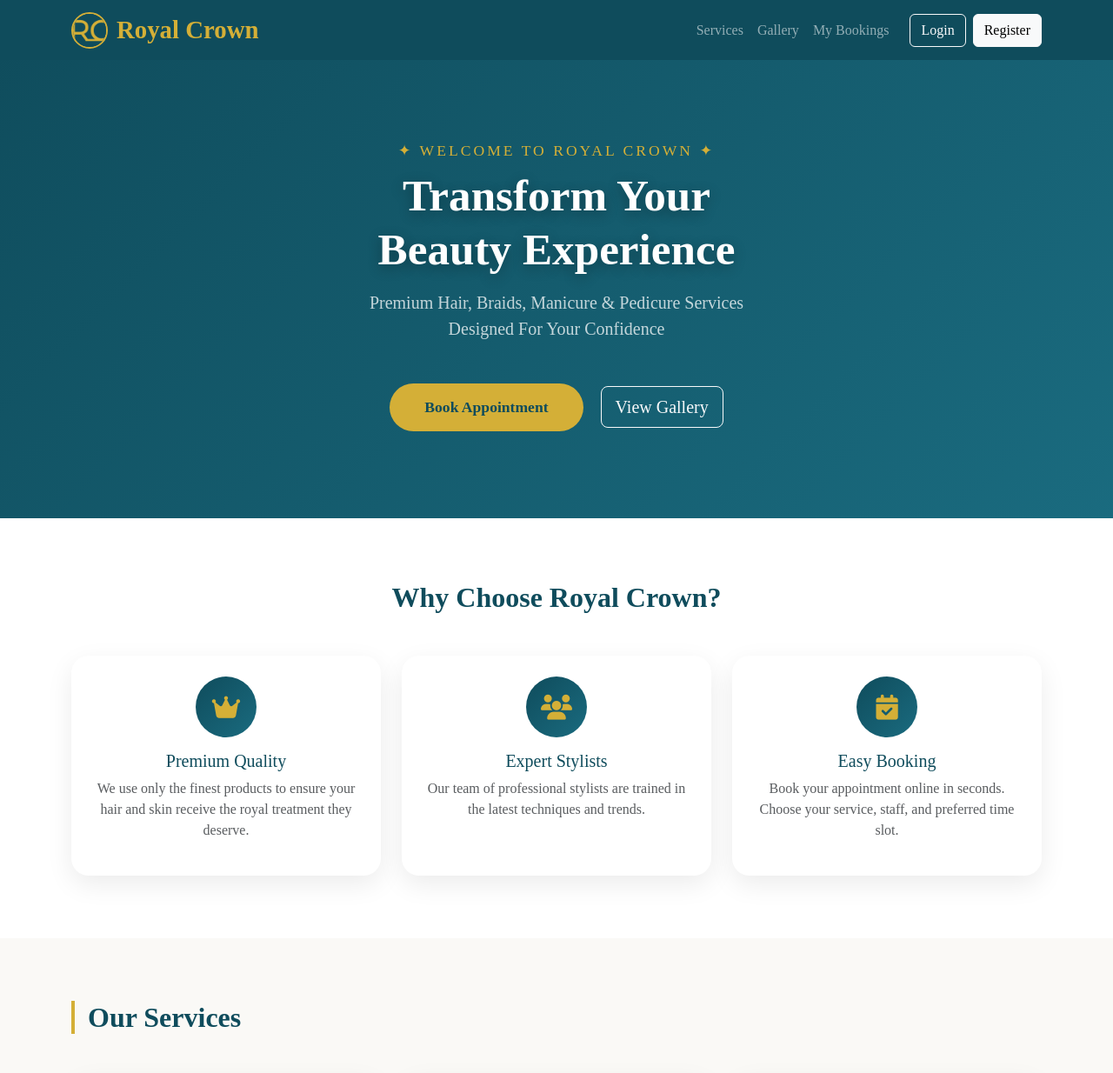
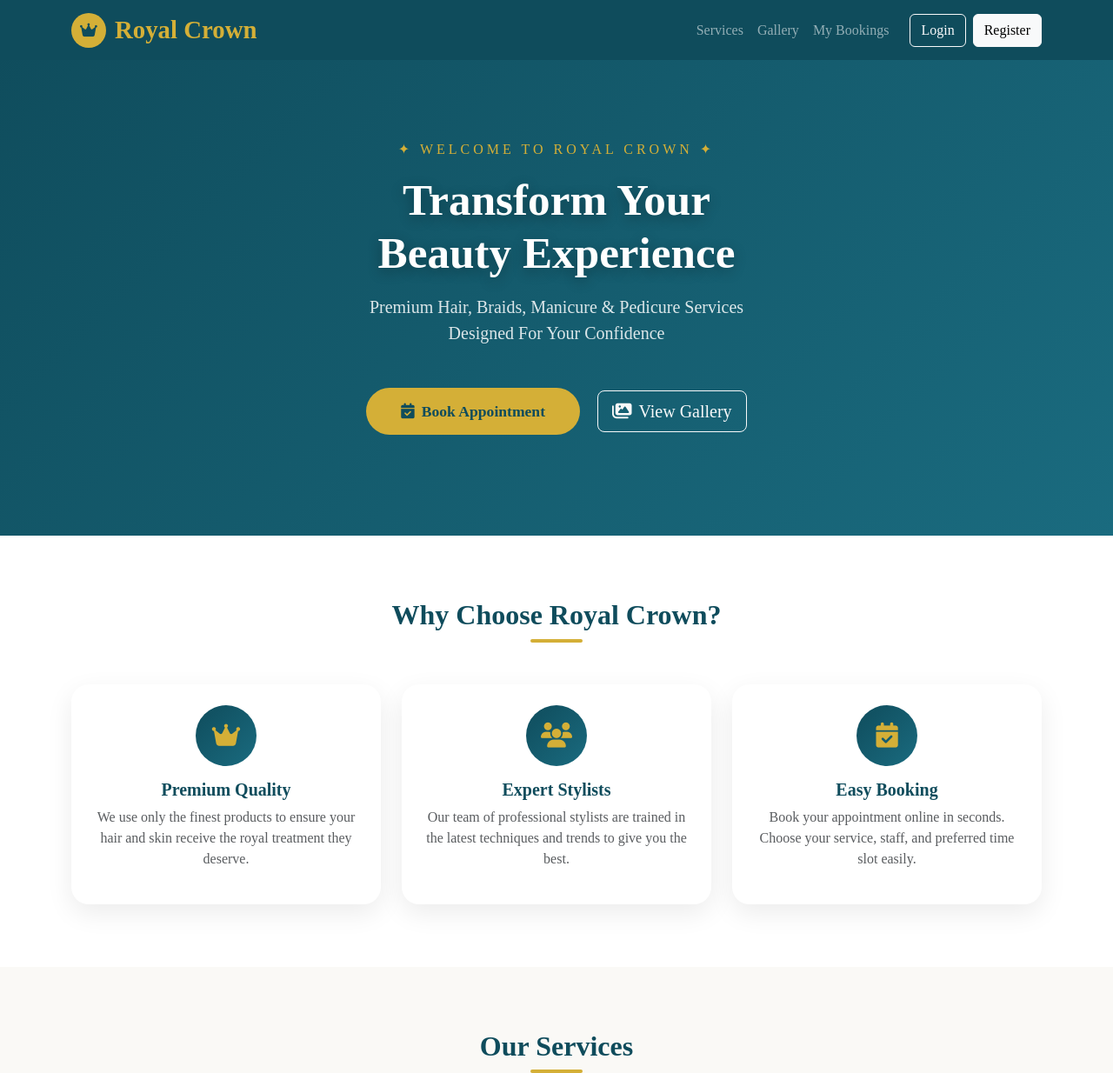
Before and after one commit to Mireya4Data/royal-crown-salon, a Django app: page / in a window 1280 px wide. Shown: the top 1234 px of the page at 87% size. Run offline with Django 5.2, Linux system fonts and the light colour scheme.

Commit message:
fix home page, navbar logo, register view

```diff
--- a/core/templates/home.html
+++ b/core/templates/home.html
@@ -19,7 +19,7 @@
     <link rel="icon" type="image/png" href="{% static 'icons/icon-192.png' %}">
 
     <style>
-        body { background: #FAF9F6; font-family: 'Playfair Display', serif; }
+        body { background: #FAF9F6; font-family: 'Playfair Display', serif; margin: 0; }
 
         /* ── NAVBAR ── */
         .navbar { background: #0F4C5C !important; }
@@ -30,19 +30,21 @@
             display: flex;
             align-items: center;
             gap: 10px;
+            text-decoration: none;
         }
-        .navbar-brand img {
-            width: 42px;
-            height: 42px;
-            min-width: 42px;
+        .brand-icon {
+            display: inline-flex;
+            align-items: center;
+            justify-content: center;
+            width: 40px;
+            height: 40px;
+            min-width: 40px;
             border-radius: 50%;
-            object-fit: cover;
-            object-position: center;
-            border: 2px solid #D4AF37;
-            display: inline-block;
-            vertical-align: middle;
-     }
-
+            background: #D4AF37;
+            color: #0F4C5C;
+            font-size: 1.1rem;
+            flex-shrink: 0;
+        }
         @media (max-width: 991px) {
             .navbar-collapse {
                 background: #0F4C5C;
@@ -64,6 +66,10 @@
             font-weight: 700;
             text-shadow: 0 4px 15px rgba(0,0,0,0.3);
         }
+        @media (max-width: 768px) {
+            .hero h1 { font-size: 2.2rem; }
+            .hero { padding: 130px 0 80px; }
+        }
         .btn-luxury {
             background: #D4AF37;
             color: #0F4C5C;
@@ -82,18 +88,19 @@
             transform: scale(1.05);
         }
 
-        /* ── SERVICE CARDS ── */
-        .service-card {
+        /* ── CARDS ── */
+        .feature-card {
             border: none;
             border-radius: 20px;
             overflow: hidden;
             box-shadow: 0 10px 30px rgba(0,0,0,0.08);
             transition: all 0.4s;
             background: white;
+            height: 100%;
         }
-        .service-card:hover {
+        .feature-card:hover {
             transform: translateY(-10px);
-            box-shadow: 0 20px 40px rgba(212, 175, 55, 0.25);
+            box-shadow: 0 20px 40px rgba(212,175,55,0.25);
         }
         .service-icon {
             width: 70px;
@@ -110,8 +117,33 @@
         .section-title {
             color: #0F4C5C;
             font-weight: 700;
-            border-left: 4px solid #D4AF37;
-            padding-left: 15px;
+        }
+        .gold-divider {
+            width: 60px;
+            height: 4px;
+            background: #D4AF37;
+            margin: 0 auto 30px;
+            border-radius: 2px;
+        }
+
+        /* ── SERVICE PREVIEW ── */
+        .service-preview-card {
+            border: none;
+            border-radius: 20px;
+            overflow: hidden;
+            box-shadow: 0 10px 30px rgba(0,0,0,0.08);
+            transition: all 0.4s;
+            background: white;
+            height: 100%;
+        }
+        .service-preview-card:hover {
+            transform: translateY(-10px);
+            box-shadow: 0 20px 40px rgba(212,175,55,0.25);
+        }
+        .service-preview-card img {
+            width: 100%;
+            height: 200px;
+            object-fit: cover;
         }
 
         /* ── FOOTER ── */
@@ -130,9 +162,12 @@
     <nav class="navbar navbar-expand-lg navbar-dark fixed-top">
         <div class="container">
             <a class="navbar-brand" href="{% url 'home' %}">
-                <img src="{% static 'icons/icon-192.png' %}" alt="Logo">
+                <span class="brand-icon">
+                    <i class="fas fa-crown"></i>
+                </span>
                 Royal Crown
             </a>
+
             <button class="navbar-toggler" type="button"
                     data-bs-toggle="collapse"
                     data-bs-target="#navbarNav"
@@ -141,6 +176,7 @@
                     aria-label="Toggle navigation">
                 <span class="navbar-toggler-icon"></span>
             </button>
+
             <div class="collapse navbar-collapse" id="navbarNav">
                 <div class="navbar-nav ms-auto align-items-lg-center">
                     <a class="nav-link" href="{% url 'services' %}">Services</a>
@@ -161,38 +197,58 @@
     <!-- HERO -->
     <section class="hero">
         <div class="container">
-            <p class="mb-2" style="color: #D4AF37; font-size: 1.1rem; letter-spacing: 3px;">✦ WELCOME TO ROYAL CROWN ✦</p>
-            <h1 class="display-4 fw-bold mb-3">Transform Your<br>Beauty Experience</h1>
-            <p class="lead mb-5 opacity-75">Premium Hair, Braids, Manicure & Pedicure Services<br>Designed For Your Confidence</p>
-            <a href="{% url 'services' %}" class="btn btn-luxury btn-lg me-3">Book Appointment</a>
-            <a href="{% url 'gallery' %}" class="btn btn-outline-light btn-lg">View Gallery</a>
+            <p style="color:#D4AF37; font-size:1rem; letter-spacing:4px; margin-bottom:15px;">
+                ✦ WELCOME TO ROYAL CROWN ✦
+            </p>
+            <h1 class="display-4 fw-bold mb-3">
+                Transform Your<br>Beauty Experience
+            </h1>
+            <p class="lead mb-5" style="opacity:0.85;">
+                Premium Hair, Braids, Manicure & Pedicure Services<br>
+                Designed For Your Confidence
+            </p>
+            <a href="{% url 'services' %}" class="btn btn-luxury btn-lg me-2 me-md-3 mb-3">
+                <i class="fas fa-calendar-check me-2"></i>Book Appointment
+            </a>
+            <a href="{% url 'gallery' %}" class="btn btn-outline-light btn-lg mb-3">
+                <i class="fas fa-images me-2"></i>View Gallery
+            </a>
         </div>
     </section>
 
     <!-- WHY CHOOSE US -->
     <section class="py-5" style="background: white;">
         <div class="container py-4">
-            <h2 class="section-title mb-5 text-center" style="border-left: none; padding-left: 0;">Why Choose Royal Crown?</h2>
+            <div class="text-center mb-5">
+                <h2 class="section-title">Why Choose Royal Crown?</h2>
+                <div class="gold-divider"></div>
+            </div>
             <div class="row g-4 text-center">
                 <div class="col-md-4">
-                    <div class="service-card p-4 h-100">
-                        <div class="service-icon"><i class="fas fa-crown"></i></div>
-                        <h5 style="color: #0F4C5C;">Premium Quality</h5>
+                    <div class="feature-card p-4">
+                        <div class="service-icon">
+                            <i class="fas fa-crown"></i>
+                        </div>
+                        <h5 class="section-title">Premium Quality</h5>
                         <p class="text-muted">We use only the finest products to ensure your hair and skin receive the royal treatment they deserve.</p>
                     </div>
                 </div>
                 <div class="col-md-4">
-                    <div class="service-card p-4 h-100">
-                        <div class="service-icon"><i class="fas fa-users"></i></div>
-                        <h5 style="color: #0F4C5C;">Expert Stylists</h5>
-                        <p class="text-muted">Our team of professional stylists are trained in the latest techniques and trends.</p>
+                    <div class="feature-card p-4">
+                        <div class="service-icon">
+                            <i class="fas fa-users"></i>
+                        </div>
+                        <h5 class="section-title">Expert Stylists</h5>
+                        <p class="text-muted">Our team of professional stylists are trained in the latest techniques and trends to give you the best.</p>
                     </div>
                 </div>
                 <div class="col-md-4">
-                    <div class="service-card p-4 h-100">
-                        <div class="service-icon"><i class="fas fa-calendar-check"></i></div>
-                        <h5 style="color: #0F4C5C;">Easy Booking</h5>
-                        <p class="text-muted">Book your appointment online in seconds. Choose your service, staff, and preferred time slot.</p>
+                    <div class="feature-card p-4">
+                        <div class="service-icon">
+                            <i class="fas fa-calendar-check"></i>
+                        </div>
+                        <h5 class="section-title">Easy Booking</h5>
+                        <p class="text-muted">Book your appointment online in seconds. Choose your service, staff, and preferred time slot easily.</p>
                     </div>
                 </div>
             </div>
@@ -202,41 +258,56 @@
     <!-- OUR SERVICES PREVIEW -->
     <section class="py-5" style="background: #FAF9F6;">
         <div class="container py-4">
-            <h2 class="section-title mb-5">Our Services</h2>
+            <div class="text-center mb-5">
+                <h2 class="section-title">Our Services</h2>
+                <div class="gold-divider"></div>
+                <p class="text-muted">Handcrafted beauty experiences just for you</p>
+            </div>
             <div class="row g-4">
                 <div class="col-md-4">
-                    <div class="service-card h-100">
+                    <div class="service-preview-card">
                         <img src="https://images.unsplash.com/photo-1594254773847-9fce26e950bc?w=600&h=300&fit=crop&auto=format"
-                             class="img-fluid w-100" style="height:200px; object-fit:cover;" alt="Braids">
+                             alt="Braids">
                         <div class="p-4">
-                            <h5 style="color:#0F4C5C;">Braids</h5>
-                            <p class="text-muted small">Box braids, cornrows, knotless braids and more — expertly crafted.</p>
+                            <h5 class="section-title">
+                                <i class="fas fa-star me-2" style="color:#D4AF37;"></i>Braids
+                            </h5>
+                            <p class="text-muted small">Box braids, cornrows, knotless braids and more — expertly crafted for your style.</p>
                             <a href="{% url 'services' %}" class="btn btn-luxury btn-sm px-4">Book Now</a>
                         </div>
                     </div>
                 </div>
                 <div class="col-md-4">
-                    <div class="service-card h-100">
+                    <div class="service-preview-card">
                         <img src="https://images.unsplash.com/photo-1503951914875-452162b0f3f1?w=600&h=300&fit=crop&auto=format"
-                             class="img-fluid w-100" style="height:200px; object-fit:cover;" alt="Haircut">
+                             alt="Haircut">
                         <div class="p-4">
-                            <h5 style="color:#0F4C5C;">Haircut</h5>
-                            <p class="text-muted small">Precision fades, low cuts, beard grooming and styling for men.</p>
+                            <h5 class="section-title">
+                                <i class="fas fa-star me-2" style="color:#D4AF37;"></i>Haircut
+                            </h5>
+                            <p class="text-muted small">Precision fades, low cuts, beard grooming and expert styling for men.</p>
                             <a href="{% url 'services' %}" class="btn btn-luxury btn-sm px-4">Book Now</a>
                         </div>
                     </div>
                 </div>
                 <div class="col-md-4">
-                    <div class="service-card h-100">
+                    <div class="service-preview-card">
                         <img src="https://images.unsplash.com/photo-1604654894610-df63bc536371?w=600&h=300&fit=crop&auto=format"
-                             class="img-fluid w-100" style="height:200px; object-fit:cover;" alt="Manicure">
+                             alt="Manicure and Pedicure">
                         <div class="p-4">
-                            <h5 style="color:#0F4C5C;">Manicure & Pedicure</h5>
-                            <p class="text-muted small">Luxury nail care, nail art, gel nails and relaxing foot treatments.</p>
+                            <h5 class="section-title">
+                                <i class="fas fa-star me-2" style="color:#D4AF37;"></i>Manicure & Pedicure
+                            </h5>
+                            <p class="text-muted small">Luxury nail care, nail art, gel nails and relaxing spa foot treatments.</p>
                             <a href="{% url 'services' %}" class="btn btn-luxury btn-sm px-4">Book Now</a>
                         </div>
                     </div>
                 </div>
+            </div>
+            <div class="text-center mt-5">
+                <a href="{% url 'services' %}" class="btn btn-luxury px-5">
+                    View All Services
+                </a>
             </div>
         </div>
     </section>
@@ -244,19 +315,28 @@
     <!-- FOOTER -->
     <footer class="footer">
         <div class="container text-center">
-            <h4 style="color: #D4AF37;" class="mb-3">Royal Crown Salon & Spa</h4>
-            <p class="opacity-75">Premium beauty services tailored for you</p>
             <div class="mb-3">
-                <a href="{% url 'services' %}" class="me-3">Services</a>
-                <a href="{% url 'gallery' %}" class="me-3">Gallery</a>
+                <span class="brand-icon d-inline-flex mx-auto mb-3">
+                    <i class="fas fa-crown"></i>
+                </span>
+            </div>
+            <h4 style="color:#D4AF37;" class="mb-2">Royal Crown Salon & Spa</h4>
+            <p style="opacity:0.7;" class="mb-4">Premium beauty services tailored for you</p>
+            <div class="mb-4">
+                <a href="{% url 'services' %}" class="me-4">Services</a>
+                <a href="{% url 'gallery' %}" class="me-4">Gallery</a>
                 <a href="{% url 'my_bookings' %}">My Bookings</a>
             </div>
-            <hr style="border-color: rgba(255,255,255,0.2);">
-            <p class="small opacity-50 mb-0">&copy; 2026 Royal Crown Salon & Spa. All rights reserved.</p>
+            <hr style="border-color: rgba(255,255,255,0.15);">
+            <p class="small mb-0" style="opacity:0.5;">
+                &copy; 2026 Royal Crown Salon & Spa. All rights reserved.
+            </p>
         </div>
     </footer>
 
     <script src="https://cdn.jsdelivr.net/npm/bootstrap@5.3.3/dist/js/bootstrap.bundle.min.js"></script>
+
+    <!-- PWA Service Worker -->
     <script>
         if ('serviceWorker' in navigator) {
             navigator.serviceWorker.register('/static/service_worker.js')
@@ -264,5 +344,6 @@
                 .catch(err => console.log('SW error:', err));
         }
     </script>
+
 </body>
 </html>
--- a/core/templates/register.html
+++ b/core/templates/register.html
@@ -230,4 +230,6 @@
         }
 
         // Auto-show toasts
-        document.querySelectorAll('.toast'
+        document.querySelectorAll('.toast').forEach(el => {
+            new bootstrap.Toast(el).show();
+        })
--- a/core/views.py
+++ b/core/views.py
@@ -17,13 +17,14 @@ def services(request):
 
 
 def register(request):
+    form = UserCreationForm(request.POST or None)
     if request.method == 'POST':
-        form = UserCreationForm(request.POST)
         if form.is_valid():
             user = form.save()
             login(request, user)
-            messages.success(request, "Account created successfully!")
+            messages.success(request, "🎉 Welcome to Royal Crown! Your account has been created.")
             return redirect('home')
+    return render(request, 'register.html', {'form': form})
 
 
 def user_login(request):
```
Also changed, not shown: static/manifest.json.
